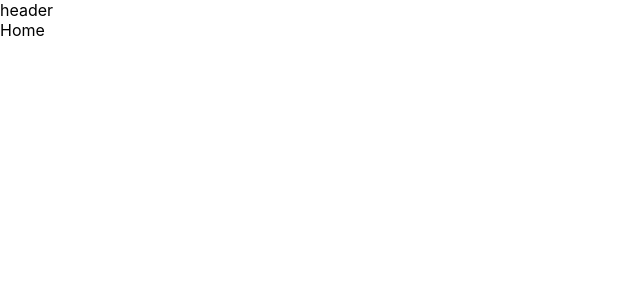
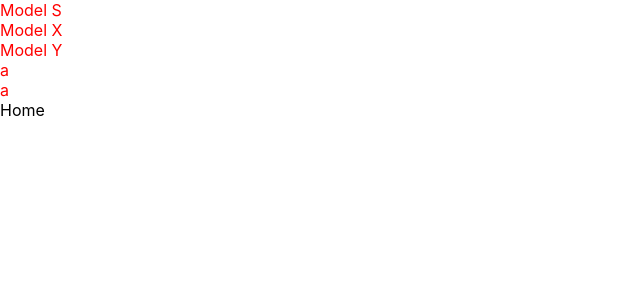
Before and after one commit to kiyosumi-png/React, a React (Create React App) app in the folder introduce/: page / in a window 1280 px wide. Shown: the top 300 px of the page, without its empty margins (0-640 px from the left). Built offline with nearby package versions, Linux system fonts and the light colour scheme; the HTML template or start-up script is replaced by a standard one.

Commit message:
add styled-components

```diff
--- a/introduce/src/App.js
+++ b/introduce/src/App.js
@@ -3,8 +3,6 @@
 import Header from './components/Header'
 import Home from './components/Home'
 
-// BrowserRouterでフロントの画面遷移
-// Routeでパスを指定
 function App () {
   return(
     <div className="App">
--- a/introduce/src/components/Header.js
+++ b/introduce/src/components/Header.js
@@ -1,29 +1,34 @@
 import React from 'react'
-// import styled from 'styled-components'
+import styled from 'styled-components'
 
 function Header() {
   return (
-    // <Container>
-    //   <MenueGroup>
-    //     <div>Model S</div>
-    //     <div>Model X</div>
-    //     <div>Model Y</div>
-    //   </MenueGroup>
-    //   <RightMenue>
-    //     <div>a</div>
-    //     <div>a</div>
-    //   </RightMenue>
-    // </Container>
-    <div>
-      header
-    </div>
+    <Container>
+      <MenueGroup>
+        <div>Model S</div>
+        <div>Model X</div>
+        <div>Model Y</div>
+      </MenueGroup>
+      <RightMenue>
+        <div>a</div>
+        <div>a</div>
+      </RightMenue>
+    </Container>
   )
 }
 
 export default Header
 
-// const Container = styled.div
+const Container = styled.div`
+  color: red;
+  text-decoreation: underline
+`;
 
-// const MenueGroup = styled.div
-
-// const RightMenue = styled.div
+const MenueGroup = styled.div`
+  color: red;
+  text-decoreation: underline
+`;
+const RightMenue = styled.div`
+  color: red;
+  text-decoreation: underline
+`;
```
